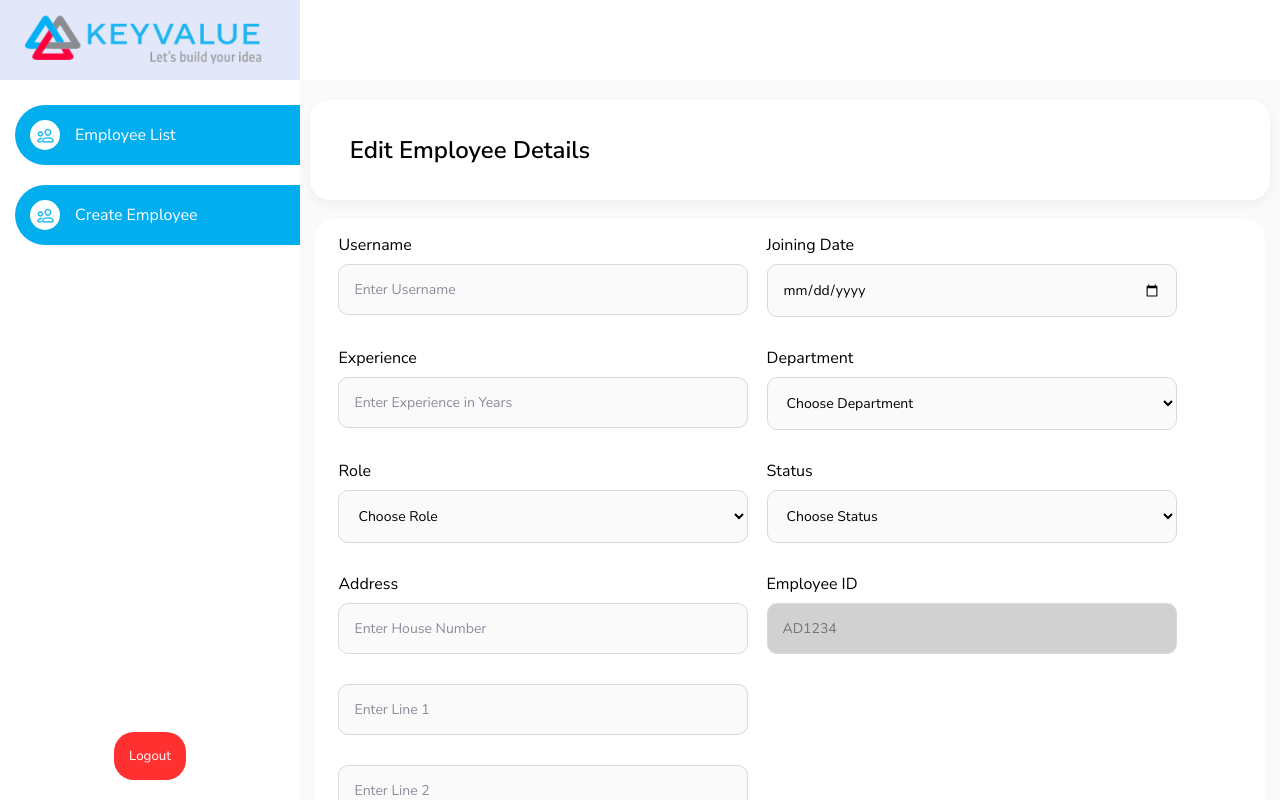
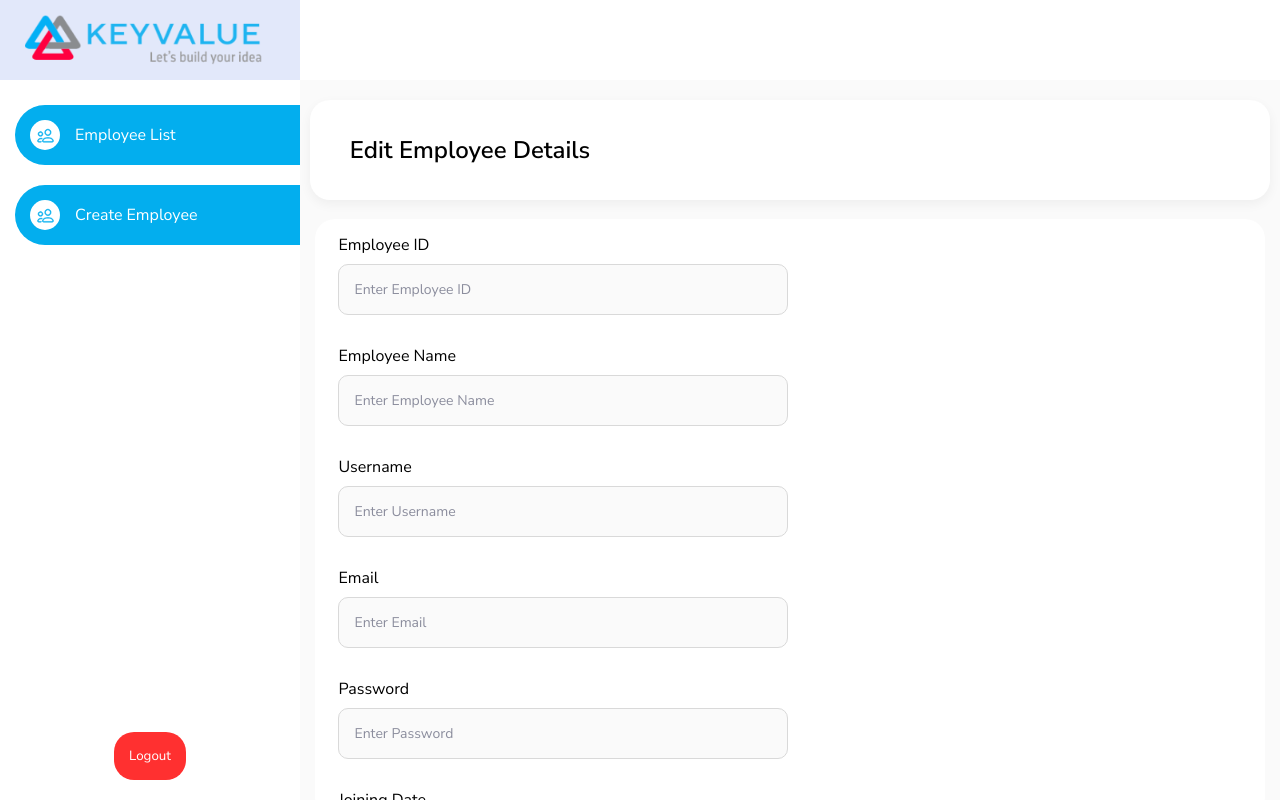
Before and after one commit to GussySussy/learn-react, a React (Vite) app: page /employees/edit/1 in a window 1280 px wide. Built offline with nearby package versions, Linux system fonts and the light colour scheme.

Commit message:
added lazy loading and custom button text for the employee form

```diff
--- a/src/App.tsx
+++ b/src/App.tsx
@@ -1,24 +1,30 @@
-import {
-  createBrowserRouter,
-  Navigate,
-  // Navigate,
-  RouterProvider,
-} from "react-router-dom";
+import { createBrowserRouter, RouterProvider } from "react-router-dom";
 import "./App.css";
-import Login, { isLoggedIn } from "./pages/login/Login";
-import Dashboard from "./pages/employees/dashboard/Dashboard";
-import CreateEmployee from "./pages/employees/createEmployee/CreateEmployee";
+import Login from "./pages/login/Login";
+// import Dashboard from "./pages/employees/dashboard/Dashboard";
+// import CreateEmployee from "./pages/employees/createEmployee/CreateEmployee";
 import Layout from "./components/layout/Layout";
-import Details from "./pages/employees/details/Details";
-import EditEmployee from "./pages/employees/editEmployee/EditEmployee";
+import NotFound from "./pages/notFound/NotFound";
+import { lazy, Suspense } from "react";
+import LoadingScreen from "./pages/loadingScreen/LoadingScreen";
+
+const Dashboard = lazy(() => import("./pages/employees/dashboard/Dashboard"));
+const Details = lazy(() => import("./pages/employees/details/Details"));
+const EditEmployee = lazy(
+  () => import("./pages/employees/editEmployee/EditEmployee")
+);
+const CreateEmployee = lazy(
+  () => import("./pages/employees/createEmployee/CreateEmployee")
+);
 
 const router = createBrowserRouter([
   {
     path: "/",
-    element:
-    // isLoggedIn() ? <Navigate to="/employees" />
-    // :
-     <Login />,
+    element: (
+      // isLoggedIn() ? <Navigate to="/employees" />
+      // :
+      <Login />
+    ),
   },
   {
     path: "/login",
@@ -32,16 +38,21 @@ const router = createBrowserRouter([
       { path: "create", element: <CreateEmployee /> },
       { path: ":id", element: <Details /> },
       { path: "edit/:id", element: <EditEmployee /> },
-      { path: "delete/:id", element: <EditEmployee /> }
+      { path: "delete/:id", element: <EditEmployee /> },
     ],
   },
-
+  {
+    path: "*",
+    element: <NotFound />,
+  },
 ]);
 
 function App() {
   return (
     <>
-      <RouterProvider router={router} />
+      <Suspense fallback={<LoadingScreen />}>
+        <RouterProvider router={router} />
+      </Suspense>
     </>
   );
 }
--- a/src/pages/employees/createEmployee/CreateEmployee.tsx
+++ b/src/pages/employees/createEmployee/CreateEmployee.tsx
@@ -40,7 +40,7 @@ const CreateEmployee = () => {
         <TitleCard titleText="Create Employee" />
       </div>
       <div className="body-container">
-        <EmployeeForm values={values} onChange={handleChange} />
+        <EmployeeForm values={values} onChange={handleChange} buttonText="Create" />
       </div>
     </div>
   );
--- a/src/pages/employees/createEmployee/components/employeeForm/EmployeeForm.css
+++ b/src/pages/employees/createEmployee/components/employeeForm/EmployeeForm.css
@@ -16,7 +16,7 @@
 
 .input-container,
 .select-container--primary {
-  width: 500px;
+  width: 450px;
 }
 
 .address-fields {
--- a/src/pages/employees/createEmployee/components/employeeForm/EmployeeForm.tsx
+++ b/src/pages/employees/createEmployee/components/employeeForm/EmployeeForm.tsx
@@ -25,8 +25,10 @@ interface EmployeeValues {
 const EmployeeForm = ({
   values,
   onChange,
+  buttonText,
 }: {
   values: EmployeeValues;
+  buttonText: string;
   onChange: (field: string, value: string) => void;
 }) => {
   return (
@@ -123,7 +125,7 @@ const EmployeeForm = ({
           value={values.status}
           onChange={(e) => onChange("status", e.target.value)}
         />
-        <Button buttonText="Create" variant="create" />
+        <Button buttonText={buttonText} variant="create" />
       </div>
     </div>
   );
--- a/src/pages/employees/editEmployee/EditEmployee.tsx
+++ b/src/pages/employees/editEmployee/EditEmployee.tsx
@@ -1,63 +1,46 @@
 // import React from 'react'
 
+import { useState } from "react";
 import Button from "../../../components/button/Button";
 import Input from "../../../components/input/Input";
 import Select from "../../../components/select/Select";
 import TitleCard from "../../../components/titleCard/TitleCard";
 import "./EditEmployee.css";
+import EmployeeForm from "../createEmployee/components/employeeForm/EmployeeForm";
 
 const EditEmployee = () => {
+  const [values, setValues] = useState({
+    employeeId: "",
+    employeeName: "",
+    username: "",
+    password: "",
+    email: "",
+    joiningDate: "",
+    experience: "",
+    department: "",
+    role: "",
+    status: "",
+    address: "",
+    houseNo: "",
+    line1: "",
+    line2: "",
+    postcode: "",
+  });
+
+  const handleChange = (field: string, value: string) => {
+    setValues((prev) => ({
+      ...prev,
+      [field]: value,
+    }));
+  };
+
   return (
     <div className="create-employee-container">
       <div className="title-card-container">
         <TitleCard titleText="Edit Employee Details" />
       </div>
       <div className="body-container">
-        <div className="form-container">
-          <div className="form-fields">
-            <Input labelText="Username" placeholder="Enter Username" />
-            <Input
-              labelText="Joining Date"
-              type="date"
-              placeholder="Enter Joining Date"
-            />
-            <Input
-              labelText="Experience"
-              type="number"
-              placeholder="Enter Experience in Years"
-            />
-            <Select
-              labelText="Department"
-              defaultOption="Choose Department"
-              options={["HR", "Marketing", "Development", "Sales", "UI/UX"]}
-            />
-            <Select
-              labelText="Role"
-              defaultOption="Choose Role"
-              options={["UI", "Developer", "UX", "HR"]}
-            />
-            <Select
-              labelText="Status"
-              defaultOption="Choose Status"
-              options={["ACTIVE", "INACTIVE", "PROBATION"]}
-            />
-            <div className="address-container">
-              <div className="address-fields">
-                <Input labelText="Address" placeholder="Enter House Number" />
-                <Input placeholder="Enter Line 1" />
-                <Input placeholder="Enter Line 2" />
-              </div>
-            </div>
-            <Input
-              type="text"
-              labelText="Employee ID"
-              placeholder="AD1234"
-              variant="disabled"
-              disabled
-            />
-          </div>
-          <Button buttonText="Create" />
-        </div>
+        <EmployeeForm values={values} onChange={handleChange} buttonText="Update"/>
       </div>
     </div>
   );
--- /dev/null
+++ b/src/pages/loadingScreen/LoadingScreen.css
@@ -0,0 +1,5 @@
+.loading-logo-container {
+  position: absolute;
+  top: 45%;
+  left: 35%;
+}
--- /dev/null
+++ b/src/pages/loadingScreen/LoadingScreen.tsx
@@ -0,0 +1,13 @@
+import React from "react";
+import "./LoadingScreen.css";
+import kvLogo from "../../assets/kv-logo.png";
+
+const LoadingScreen = () => {
+  return (
+    <div className="loading-logo-container">
+      <img src={kvLogo} className="loading-Logo" />
+    </div>
+  );
+};
+
+export default LoadingScreen;
```
